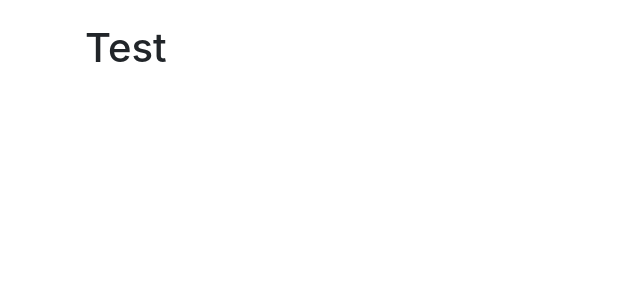
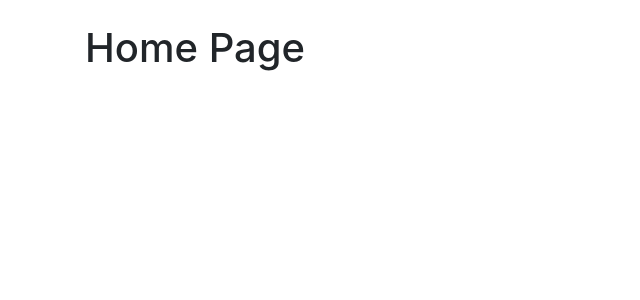
Before and after one commit to disterveg/github-search, a React app: page /profile/1 in a window 1280 px wide. Shown: the top 300 px of the page, without its empty margins (0-640 px from the left). Built offline with nearby package versions, Linux system fonts and the light colour scheme.

Commit message:
create component navbar and pages

```diff
--- a/src/components/App/App.js
+++ b/src/components/App/App.js
@@ -1,10 +1,11 @@
 import React from 'react';
 import './App.css';
+import Home from '../../pages/Home';
 
 function App() {
   return (
     <div className="container pt-4">
-      <h1>Test</h1>
+      <Home />
     </div>
   );
 }
--- /dev/null
+++ b/src/pages/Home.js
@@ -0,0 +1,9 @@
+import React from 'react';
+
+export default function Home() {
+  return (
+    <div>
+      <h1>Home Page</h1>
+    </div>
+  );
+}
```
Also changed, not shown: src/components/Navbar/Navbar.js (added, +13 -0 lines), src/pages/About.js (added, +7 -0 lines), src/pages/Profile.js (added, +7 -0 lines).
